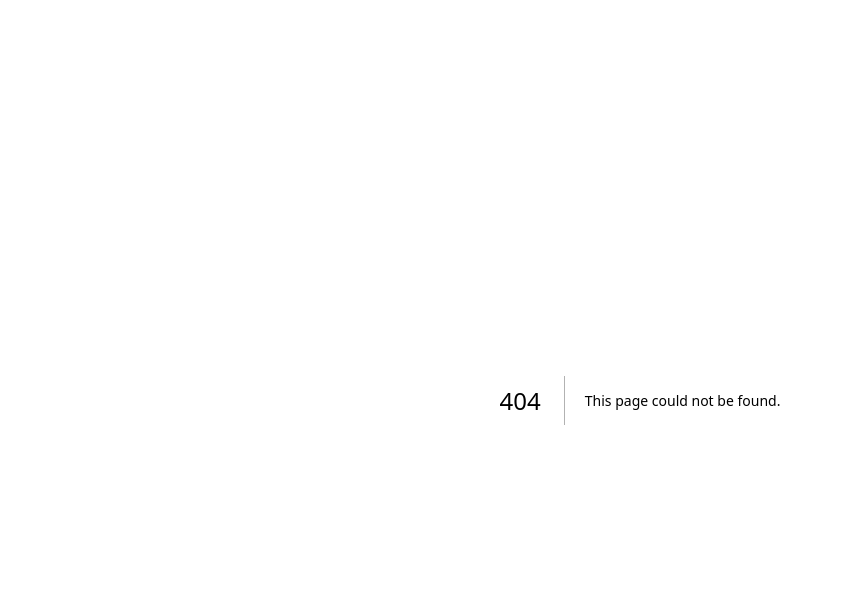
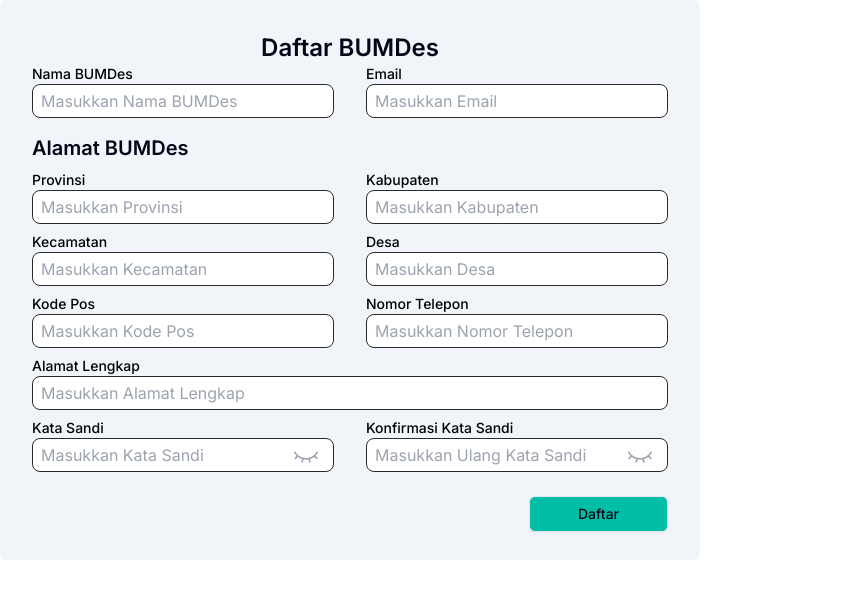
Before and after one commit to SIABDES/siabdes-web, a Next.js app: page /signup in a window 1280 px wide. Before the commit this address had no page. Shown: the top 598 px of the page, without its empty margins (0-843 px from the left). Built offline with nearby package versions, Linux system fonts and the light colour scheme.

Commit message:
connect register page to database

```diff
--- /dev/null
+++ b/app/signup/page.tsx
@@ -0,0 +1,45 @@
+'use client';
+import RegisterForm from '@/components/register/registerForm';
+import Link from 'next/link';
+import React, { useRef } from 'react';
+
+const SignupPage = () => {
+  return (
+    <RegisterForm />
+    // <div className="m-2 border rounded overflow-hidden shadow">
+    //   <div className="p-2 bg-gradient-to-b from-white to-slate-200 text-slate-600">
+    //     Sign up
+    //   </div>
+    //   <div className="p-2 flex flex-col gap-6">
+    //     <InputBox
+    //       autoComplete="off"
+    //       name="name"
+    //       labelText="Name"
+    //       required
+    //       onChange={(e) => (data.current.name = e.target.value)}
+    //     />
+    //     <InputBox
+    //       name="email"
+    //       labelText="Email"
+    //       required
+    //       onChange={(e) => (data.current.email = e.target.value)}
+    //     />
+    //     <InputBox
+    //       name="password"
+    //       labelText="password"
+    //       type="password"
+    //       required
+    //       onChange={(e) => (data.current.password = e.target.value)}
+    //     />
+    //     <div className="flex justify-center items-center gap-2">
+    //       <Button onClick={register}>Submit</Button>
+    //       <Link className="" href={'/'}>
+    //         Cancel
+    //       </Link>
+    //     </div>
+    //   </div>
+    // </div>
+  );
+};
+
+export default SignupPage;
--- a/components/example/sign-in-button.tsx
+++ b/components/example/sign-in-button.tsx
@@ -29,7 +29,7 @@ const SignInButton = () => {
         Sign In
       </Link>
       <Link
-        href={'/signup'}
+        href={'/auth/register'}
         className="flex gap-4 ml-auto bg-green-600 text-green-200 p-2 rounded"
       >
         Sign Up
--- a/components/register/customeInput.tsx
+++ b/components/register/customeInput.tsx
@@ -1,13 +1,12 @@
 import React from 'react';
 
 interface CustomInputProps {
-  label: string;
-  type: string;
-  id: string;
-  name: string;
-  placeholder: string;
-  value: string;
-  onChange: (e: React.ChangeEvent<HTMLInputElement>) => void;
+  label?: string;
+  type?: string;
+  id?: string;
+  name?: string;
+  placeholder?: string;
+  onChange?: (e: React.ChangeEvent<HTMLInputElement>) => void;
 }
 
 const CustomInput: React.FC<CustomInputProps> = ({
@@ -16,7 +15,6 @@ const CustomInput: React.FC<CustomInputProps> = ({
   id,
   name,
   placeholder,
-  value,
   onChange,
 }) => {
   return (
@@ -28,10 +26,9 @@ const CustomInput: React.FC<CustomInputProps> = ({
         type={type}
         id={id}
         name={name}
-        value={value}
+        placeholder={placeholder}
         onChange={onChange}
         className="w-full px-2 py-1 text-black bg-[#ffffff] border border-[#2a2a2b] rounded-lg"
-        placeholder={placeholder}
       />
     </div>
   );
--- a/components/register/registerForm.tsx
+++ b/components/register/registerForm.tsx
@@ -1,9 +1,24 @@
 'use client';
-import React, { useState } from 'react';
+import React, { useState, useRef } from 'react';
 import CustomInput from '../../components/register/customeInput';
 import { ComboboxDemo } from '../ui/combobox';
 import { EyeOpenIcon, EyeClosedIcon } from '@radix-ui/react-icons';
 import { Button } from '../ui/button';
+import { Backend_URL } from '@/lib/constants';
+
+type FormInputs = {
+  namaBumdes: string;
+  email: string;
+  provinsi: string;
+  kabupaten: string;
+  kecamatan: string;
+  desa: string;
+  kodePos: string;
+  nomorTelepon: string;
+  alamatLengkap: string;
+  kataSandi: string;
+  konfirmasiKataSandi: string;
+};
 
 const RegisterForm = () => {
   const [passwordVisible, setPasswordVisible] = useState(false);
@@ -17,7 +32,7 @@ const RegisterForm = () => {
     setConfirmPasswordVisible((prev) => !prev);
   };
 
-  const [formData, setFormData] = useState({
+  const data = useRef<FormInputs>({
     namaBumdes: '',
     email: '',
     provinsi: '',
@@ -31,9 +46,37 @@ const RegisterForm = () => {
     konfirmasiKataSandi: '',
   });
 
-  const handleChange = (e: React.ChangeEvent<HTMLInputElement>) => {
-    const { name, value } = e.target;
-    setFormData({ ...formData, [name]: value });
+  const register = async (e: React.FormEvent<HTMLButtonElement>) => {
+    e.preventDefault();
+    console.log({ data: data.current });
+    const res = await fetch(Backend_URL + '/auth/register', {
+      method: 'POST',
+      body: JSON.stringify({
+        identifier: data.current.email,
+        password: data.current.kataSandi,
+        bumdes: {
+          name: data.current.namaBumdes,
+          phone: data.current.nomorTelepon,
+          address: {
+            province: data.current.provinsi,
+            regency: data.current.kabupaten,
+            district: data.current.kecamatan,
+            village: data.current.desa,
+            postal_code: data.current.kodePos,
+          },
+        },
+      }),
+      headers: {
+        'Content-Type': 'application/json',
+      },
+    });
+    if (!res.ok) {
+      alert(res.statusText);
+      return;
+    }
+    const response = await res.json();
+    alert('User Registered!');
+    console.log({ response });
   };
 
   return (
@@ -48,8 +91,7 @@ const RegisterForm = () => {
               id="namaBumdes"
               name="namaBumdes"
               placeholder="Masukkan Nama BUMDes"
-              value={formData.namaBumdes}
-              onChange={handleChange}
+              onChange={(e) => (data.current.namaBumdes = e.target.value)}
             />
             <CustomInput
               label="Email"
@@ -57,8 +99,7 @@ const RegisterForm = () => {
               id="email"
               name="email"
               placeholder="Masukkan Email"
-              value={formData.email}
-              onChange={handleChange}
+              onChange={(e) => (data.current.email = e.target.value)}
             />
           </div>
 
@@ -72,8 +113,7 @@ const RegisterForm = () => {
               id="provinsi"
               name="provinsi"
               placeholder="Masukkan Provinsi"
-              value={formData.provinsi}
-              onChange={handleChange}
+              onChange={(e) => (data.current.provinsi = e.target.value)}
             />
             <CustomInput
               label="Kabupaten"
@@ -81,8 +121,7 @@ const RegisterForm = () => {
               id="kabupaten"
               name="kabupaten"
               placeholder="Masukkan Kabupaten"
-              value={formData.kabupaten}
-              onChange={handleChange}
+              onChange={(e) => (data.current.kabupaten = e.target.value)}
             />
           </div>
           <div className="flex space-x-8">
@@ -92,8 +131,7 @@ const RegisterForm = () => {
               id="kecamatan"
               name="kecamatan"
               placeholder="Masukkan Kecamatan"
-              value={formData.kecamatan}
-              onChange={handleChange}
+              onChange={(e) => (data.current.kecamatan = e.target.value)}
             />
             <CustomInput
               label="Desa"
@@ -101,8 +139,7 @@ const RegisterForm = () => {
               id="desa"
               name="desa"
               placeholder="Masukkan Desa"
-              value={formData.desa}
-              onChange={handleChange}
+              onChange={(e) => (data.current.desa = e.target.value)}
             />
           </div>
           <div className="flex space-x-8">
@@ -112,8 +149,7 @@ const RegisterForm = () => {
               id="kodePos"
               name="kodePos"
               placeholder="Masukkan Kode Pos"
-              value={formData.kodePos}
-              onChange={handleChange}
+              onChange={(e) => (data.current.kodePos = e.target.value)}
             />
             <CustomInput
               label="Nomor Telepon"
@@ -121,8 +157,7 @@ const RegisterForm = () => {
               id="nomorTelepon"
               name="nomorTelepon"
               placeholder="Masukkan Nomor Telepon"
-              value={formData.nomorTelepon}
-              onChange={handleChange}
+              onChange={(e) => (data.current.nomorTelepon = e.target.value)}
             />
           </div>
           <CustomInput
@@ -131,8 +166,7 @@ const RegisterForm = () => {
             id="alamatLengkap"
             name="alamatLengkap"
             placeholder="Masukkan Alamat Lengkap"
-            value={formData.alamatLengkap}
-            onChange={handleChange}
+            onChange={(e) => (data.current.alamatLengkap = e.target.value)}
           />
           <div className="flex space-x-8">
             <div className="w-1/2">
@@ -143,8 +177,7 @@ const RegisterForm = () => {
                   id="kataSandi"
                   name="kataSandi"
                   placeholder="Masukkan Kata Sandi"
-                  value={formData.kataSandi}
-                  onChange={handleChange}
+                  onChange={(e) => (data.current.kataSandi = e.target.value)}
                 />
                 <button
                   type="button"
@@ -168,8 +201,9 @@ const RegisterForm = () => {
                   id="konfirmasiKataSandi"
                   name="konfirmasiKataSandi"
                   placeholder="Masukkan Ulang Kata Sandi"
-                  value={formData.konfirmasiKataSandi}
-                  onChange={handleChange}
+                  onChange={(e) =>
+                    (data.current.konfirmasiKataSandi = e.target.value)
+                  }
                 />
                 <button
                   type="button"
@@ -188,6 +222,7 @@ const RegisterForm = () => {
 
           <div className="flex justify-end">
             <Button
+              onClick={register}
               size="default"
               variant="outline"
               className="items-center mt-4 px-12 bg-[#00BFA6] "
```
